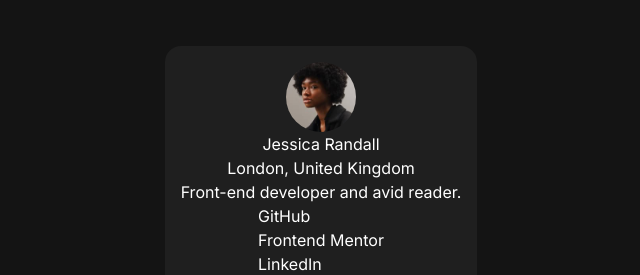
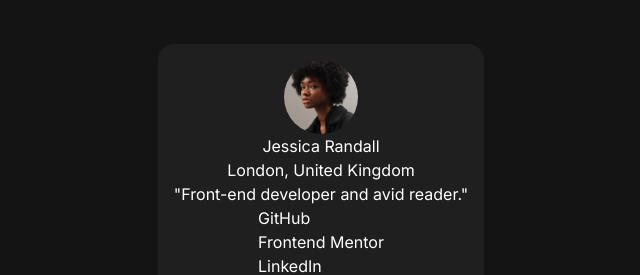
Before and after one commit to darcynoa/social-links-profile-main, a Next.js app: page / in a window 1280 px wide. Shown: the part 199-474 px from the top of the page, without its empty margins (319-959 px from the left). Built offline with nearby package versions, Linux system fonts and the light colour scheme.

Commit message:
ensuring quotes were in bio

```diff
--- a/data.ts
+++ b/data.ts
@@ -3,7 +3,7 @@ import type { Profile } from "./types";
 export const profile: Profile = {
   name: "Jessica Randall",
   location: "London, United Kingdom",
-  bio: "Front-end developer and avid reader.",
+  bio: '"Front-end developer and avid reader."',
   links: [
     { label: "GitHub", href: "#" },
     { label: "Frontend Mentor", href: "#" },
```
